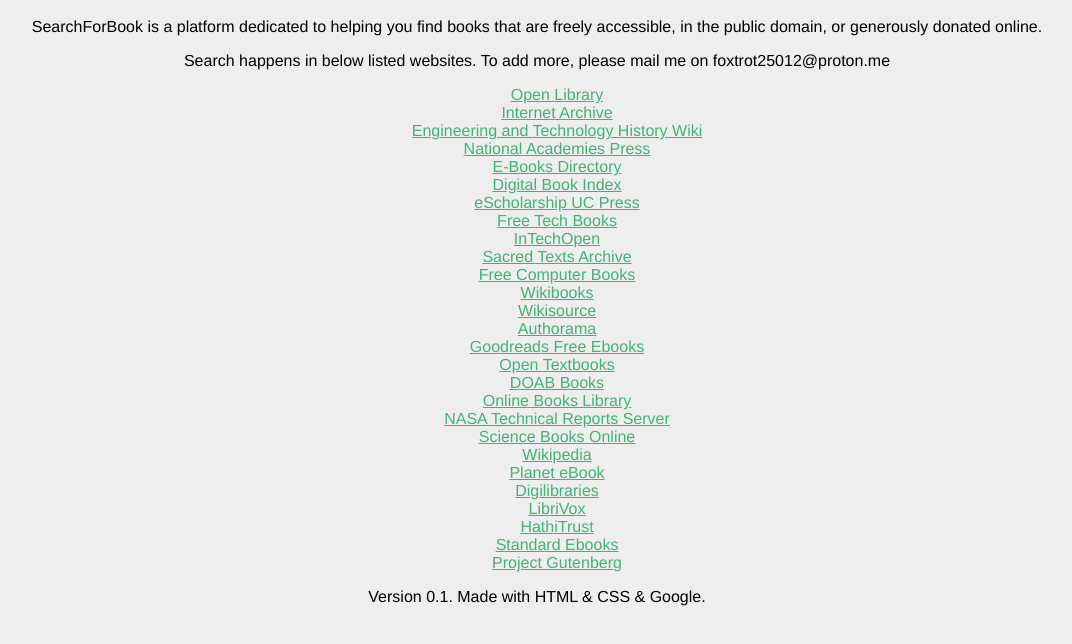
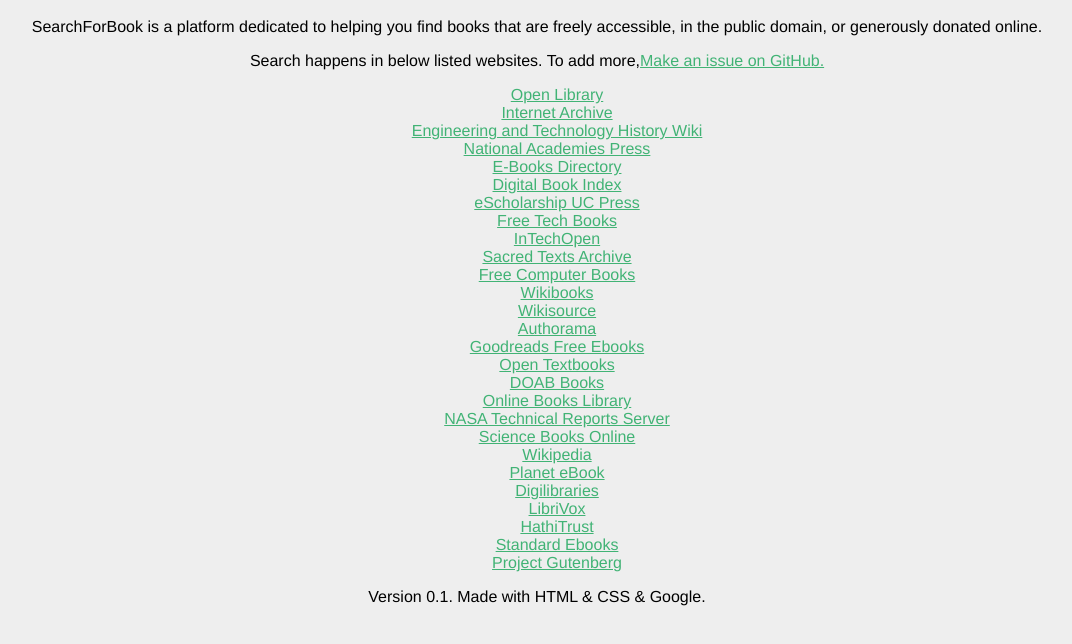
Before and after one commit to foxtrot222/SearchForBook, a plain HTML site: page index.html in a window 1280 px wide. Shown: the part 48-692 px from the top of the page, without its empty margins (103-1175 px from the left). Drawn offline with Linux system fonts and the light colour scheme.

Commit message:
Add files via upload

```diff
--- a/index.html
+++ b/index.html
@@ -9,7 +9,7 @@
 		<script async src="https://cse.google.com/cse.js?cx=16dd93189678f475c">
 		</script>
 		<div class="gcse-search"></div>
-		<div><p>Search happens in below listed websites. To add more, please mail me on foxtrot25012@proton.me</p></div>
+		<div><p>Search happens in below listed websites. To add more,<a href="https://github.com/foxtrot222/SearchForBook/issues/new">Make an issue on GitHub.</a></p></div>
 		<div>
 		<ul>
     <li><a href="https://openlibrary.org">Open Library</a></li>
```
